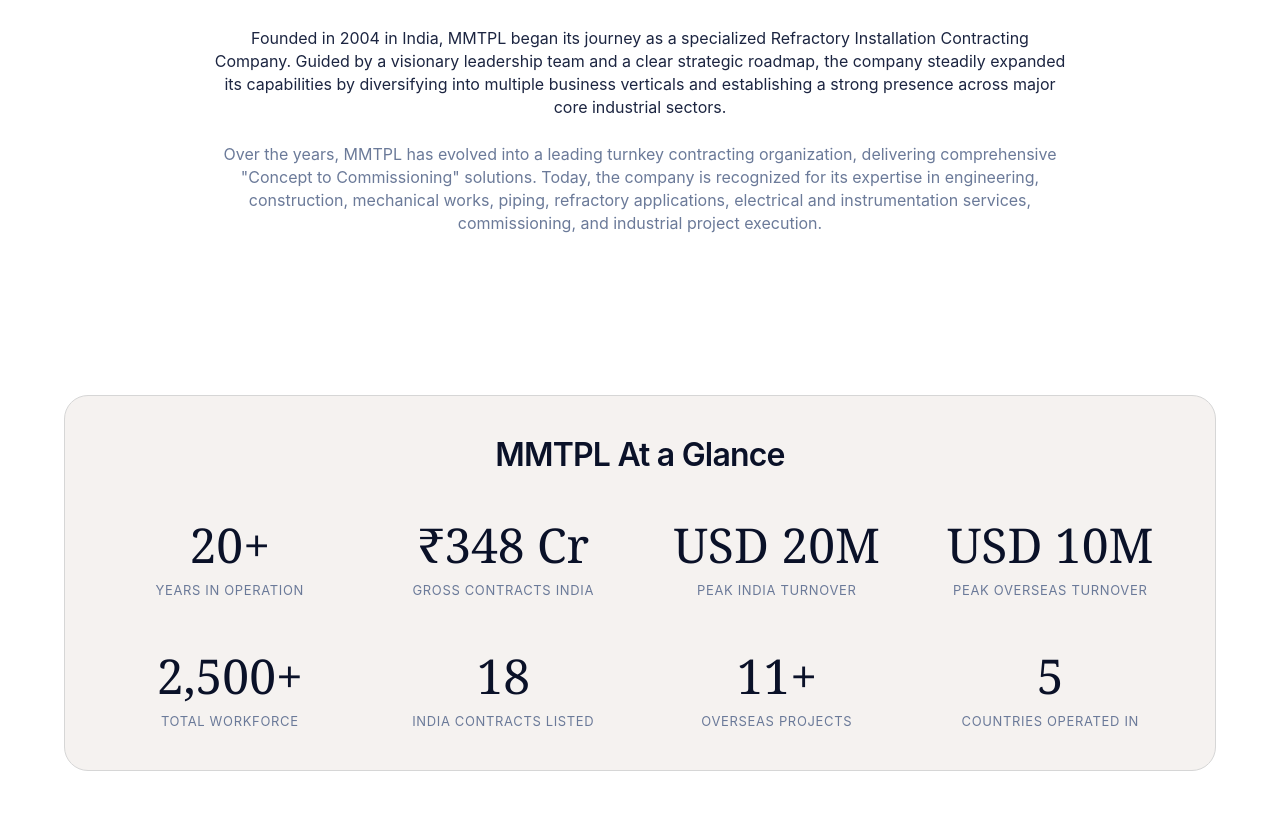
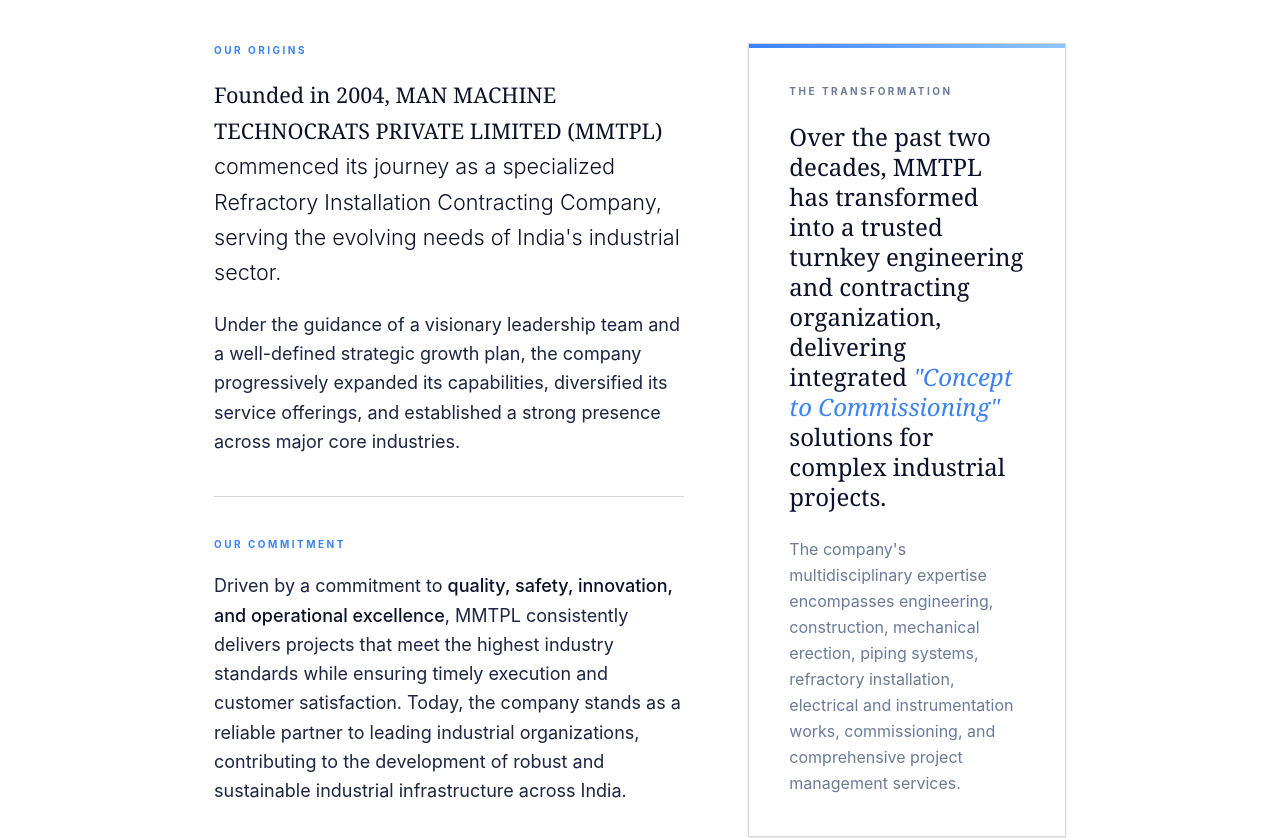
Before and after one commit to AnantSoni360/mmtpl-website, a Next.js app: page /about in a window 1280 px wide. Shown: the part 360-1198 px from the top of the page. Built offline with nearby package versions, Linux system fonts and the light colour scheme.

Commit message:
Update homepage, about page text styling, and fix clients page bugs

```diff
--- a/src/app/about/page.tsx
+++ b/src/app/about/page.tsx
@@ -62,13 +62,52 @@ export default function About() {
             Engineered for Excellence. Built to Last.
           </h1>
         </FadeUp>
-        <FadeUp delay={0.3}>
-          <p className="body-text text-[var(--color-graphite)] text-lg mb-6 leading-relaxed text-left md:text-center">
-            Founded in 2004 in India, MMTPL began its journey as a specialized Refractory Installation Contracting Company. Guided by a visionary leadership team and a clear strategic roadmap, the company steadily expanded its capabilities by diversifying into multiple business verticals and establishing a strong presence across major core industrial sectors.
-          </p>
-          <p className="body-text text-[var(--color-slate)] text-lg leading-relaxed text-left md:text-center">
-            Over the years, MMTPL has evolved into a leading turnkey contracting organization, delivering comprehensive "Concept to Commissioning" solutions. Today, the company is recognized for its expertise in engineering, construction, mechanical works, piping, refractory applications, electrical and instrumentation services, commissioning, and industrial project execution.
-          </p>
+        <FadeUp delay={0.3} className="mt-12 text-left w-full">
+          <div className="grid grid-cols-1 lg:grid-cols-12 gap-12 lg:gap-16">
+
+            {/* Left Column - The Journey & Impact (Pars 1 & 3) */}
+            <div className="lg:col-span-7 flex flex-col gap-10">
+              {/* Par 1 */}
+              <div>
+                <h3 className="text-[10px] font-bold uppercase tracking-[0.25em] text-[#3b82f6] mb-5 font-switzer">Our Origins</h3>
+                <p className="text-[1.35rem] leading-relaxed text-[var(--color-obsidian)] font-light">
+                  <span className="font-editorial font-medium">Founded in 2004, MAN MACHINE TECHNOCRATS PRIVATE LIMITED (MMTPL)</span> commenced its journey as a specialized Refractory Installation Contracting Company, serving the evolving needs of India's industrial sector.
+                </p>
+                <p className="text-lg text-[var(--color-graphite)] mt-5 leading-relaxed font-switzer">
+                  Under the guidance of a visionary leadership team and a well-defined strategic growth plan, the company progressively expanded its capabilities, diversified its service offerings, and established a strong presence across major core industries.
+                </p>
+              </div>
+
+              <div className="w-full h-px bg-[var(--color-silver)]" />
+
+              {/* Par 3 */}
+              <div>
+                <h3 className="text-[10px] font-bold uppercase tracking-[0.25em] text-[#3b82f6] mb-5 font-switzer">Our Commitment</h3>
+                <p className="text-lg text-[var(--color-graphite)] leading-relaxed font-switzer">
+                  Driven by a commitment to <strong className="text-[var(--color-obsidian)] font-medium">quality, safety, innovation, and operational excellence</strong>, MMTPL consistently delivers projects that meet the highest industry standards while ensuring timely execution and customer satisfaction. Today, the company stands as a reliable partner to leading industrial organizations, contributing to the development of robust and sustainable industrial infrastructure across India.
+                </p>
+              </div>
+            </div>
+
+            {/* Right Column - The Transformation (Par 2) */}
+            <div className="lg:col-span-5">
+              <div className="bg-[var(--color-paper)] border border-[var(--color-silver)] p-8 md:p-10 h-full relative overflow-hidden shadow-sm hover:shadow-md transition-shadow duration-500">
+                {/* Accent line top */}
+                <div className="absolute top-0 left-0 w-full h-1 bg-gradient-to-r from-[#3b82f6] to-blue-300" />
+
+                <h3 className="text-[10px] font-bold uppercase tracking-[0.25em] text-[var(--color-slate)] mb-6 font-switzer">The Transformation</h3>
+
+                <p className="font-editorial text-2xl text-[var(--color-obsidian)] leading-tight mb-6">
+                  Over the past two decades, MMTPL has transformed into a trusted turnkey engineering and contracting organization, delivering integrated <span className="text-[#3b82f6] italic">"Concept to Commissioning"</span> solutions for complex industrial projects.
+                </p>
+
+                <p className="text-base text-[var(--color-slate)] leading-relaxed font-switzer">
+                  The company's multidisciplinary expertise encompasses engineering, construction, mechanical erection, piping systems, refractory installation, electrical and instrumentation works, commissioning, and comprehensive project management services.
+                </p>
+              </div>
+            </div>
+
+          </div>
         </FadeUp>
       </section>
 
@@ -223,7 +262,7 @@ export default function About() {
             <div className="bg-[var(--color-paper)] p-10 rounded-[var(--radius-card)] border border-[var(--color-silver)] h-full hover:border-[var(--color-graphite)] transition-colors">
               <h2 className="display text-[var(--color-obsidian)] mb-6">Vision</h2>
               <p className="body-text text-[var(--color-graphite)] text-lg leading-relaxed">
-                To achieve leadership and global competitiveness by adopting innovative technologies in core sector of installation services, while upholding our values, business ethics, and integrity, and improving the quality of life of the communities we serve.
+                To be a globally competitive leader in industrial installation and engineering services by embracing innovation, advanced technologies, and operational excellence. We strive to create sustainable value for our stakeholders while upholding the highest standards of integrity, business ethics, and professionalism, contributing to the growth of industry and enhancing the quality of life in the communities we serve.
               </p>
             </div>
           </FadeUp>
@@ -233,7 +272,7 @@ export default function About() {
               <div className="absolute -bottom-10 -right-10 w-48 h-48 bg-[var(--color-sky-veil)] opacity-20 rounded-full blur-2xl" />
               <h2 className="display text-[var(--color-paper)] mb-6">Mission</h2>
               <p className="body-text text-[var(--color-paper)] opacity-80 text-lg leading-relaxed relative z-10">
-                To deliver unparalleled services in our core sectors with the highest quality, professionalism, and timeliness.
+                To deliver exceptional engineering, construction, and industrial installation services across our core sectors by maintaining the highest standards of quality, safety, professionalism, and timely execution. We are committed to exceeding customer expectations, fostering innovation, and creating long-term value for our clients, employees, and stakeholders.
               </p>
             </div>
           </FadeUp>
@@ -243,13 +282,30 @@ export default function About() {
       {/* ── LEADERSHIP TEAM ── */}
       <section className="w-full bg-[var(--color-bone)] border-y border-[var(--color-silver)] py-16 overflow-hidden">
         <div className="container mx-auto px-6 max-w-[var(--page-max-width)]">
-          <div className="text-center mb-8 relative z-10">
+          <div className="text-center mb-16 relative z-10 flex flex-col items-center">
             <FadeUp>
               <TagPill variant="bone" className="mb-6">Our People</TagPill>
-              <h2 className="display text-[var(--color-obsidian)]">Leadership Network</h2>
-              <p className="body-text text-[var(--color-graphite)] mt-4 max-w-2xl mx-auto">
-                The strategic minds driving MMTPL's global operations and industrial excellence.
-              </p>
+              <h2 className="display text-[var(--color-obsidian)] mb-8">Leadership Network</h2>
+
+              <div className="max-w-[800px] mx-auto flex flex-col gap-6">
+                <h3 className="font-editorial text-2xl md:text-[28px] text-[#3b82f6] leading-snug font-medium">
+                  The Strategic Minds Driving MMTPL's Growth and Industrial Excellence
+                </h3>
+
+                <p className="text-lg md:text-xl text-[var(--color-graphite)] leading-relaxed font-light">
+                  At MMTPL, our leadership team brings together decades of industry experience, technical expertise, and strategic vision. Their collective knowledge and commitment to excellence drive the company's growth, operational efficiency, and successful execution of complex industrial projects across diverse sectors.
+                </p>
+
+                <div className="flex items-center justify-center gap-4 py-3 opacity-60">
+                   <div className="w-16 h-px bg-[var(--color-silver)]" />
+                   <div className="w-2 h-2 rounded-full border border-[#3b82f6] bg-transparent" />
+                   <div className="w-16 h-px bg-[var(--color-silver)]" />
+                </div>
+
+                <p className="text-base md:text-lg text-[var(--color-slate)] leading-relaxed">
+                  Focused on <strong className="text-[var(--color-obsidian)] font-medium tracking-wide">innovation, customer satisfaction, safety, and sustainable development</strong>, our leaders foster a culture of accountability, collaboration, and continuous improvement. Through strong governance and forward-thinking decision-making, they guide MMTPL in delivering world-class engineering and construction solutions while creating long-term value for clients, employees, and stakeholders.
+                </p>
+              </div>
             </FadeUp>
           </div>
 
--- a/src/app/clients/page.tsx
+++ b/src/app/clients/page.tsx
@@ -249,7 +249,7 @@ export default function Clients() {
               <FadeUp delay={0.1 * (idx + 1)} key={idx}>
                 <div className="bg-bone dark:bg-[#162033] p-8 rounded-[var(--radius-card)] border border-silver dark:border-white/10 h-full hover:border-obsidian dark:hover:border-gray-600 transition-colors shadow-sm">
                   <div className="flex items-center gap-2 mb-6">
-                    <MapPin className="w-5 h-5 text-lilac-bloom" />
+                    <MapPin className="w-5 h-5 text-[#3b82f6]" />
                     <h3 className="heading-sm text-obsidian dark:text-white">{region.country}</h3>
                   </div>
                   <ul className="flex flex-col gap-3 mb-6">
@@ -261,8 +261,8 @@ export default function Clients() {
                     ))}
                   </ul>
                   {region.note && (
-                    <div className="mt-auto pt-4 border-t border-gray-800">
-                      <p className="text-xs text-[var(--color-lilac-bloom)] leading-relaxed italic">
+                    <div className="mt-auto pt-4 border-t border-silver dark:border-white/10">
+                      <p className="text-xs font-semibold text-[#3b82f6] dark:text-blue-400 leading-relaxed">
                         {region.note}
                       </p>
                     </div>
--- a/src/app/page.tsx
+++ b/src/app/page.tsx
@@ -96,14 +96,26 @@ export default function Home() {
             </motion.h1>
 
             {/* Sub-headline */}
-            <motion.p
+            <motion.div
               initial={{ opacity: 0, y: 20 }}
               animate={{ opacity: 1, y: 0 }}
               transition={{ duration: 0.7, delay: 0.4 }}
-              className="text-gray-300 text-lg md:text-xl leading-relaxed mb-10 max-w-[580px]"
+              className="mb-12 max-w-[640px] space-y-6"
             >
-              MMTPL delivers end-to-end engineering, construction, and project execution services — driving operational excellence through quality, safety, and innovation.
-            </motion.p>
+              <p className="text-gray-300 text-lg md:text-xl leading-relaxed font-light">
+                <span className="text-white font-medium">MAN MACHINE TECHNOCRATS PRIVATE LIMITED (MMTPL)</span> delivers comprehensive engineering, construction, and project execution solutions across diverse industrial sectors. With a strong commitment to <span className="text-blue-300 font-medium">quality, safety, innovation,</span> and <span className="text-blue-300 font-medium">timely delivery</span>, we provide end-to-end services that enhance operational efficiency and create sustainable value for our clients.
+              </p>
+
+              <div className="relative group">
+                <div className="absolute inset-0 bg-blue-500/5 rounded-2xl opacity-0 group-hover:opacity-100 transition-opacity duration-500" />
+                <div className="relative flex items-stretch gap-4 p-5 rounded-2xl border border-white/10 bg-white/[0.03] backdrop-blur-md hover:border-blue-500/30 transition-colors duration-500">
+                  <div className="w-1.5 rounded-full bg-gradient-to-b from-blue-400 to-blue-600 shadow-[0_0_12px_rgba(59,130,246,0.6)]" />
+                  <p className="text-gray-400 text-base md:text-lg leading-relaxed">
+                    Driven by <span className="text-gray-200 font-medium">technical expertise</span> and <span className="text-gray-200 font-medium">excellence in execution</span>, MMTPL is dedicated to building robust industrial infrastructure that supports the growth and demands of tomorrow's industries.
+                  </p>
+                </div>
+              </div>
+            </motion.div>
 
             {/* CTAs */}
             <motion.div
```
Also changed, not shown: count_db.ts (added, +23 -0 lines).
